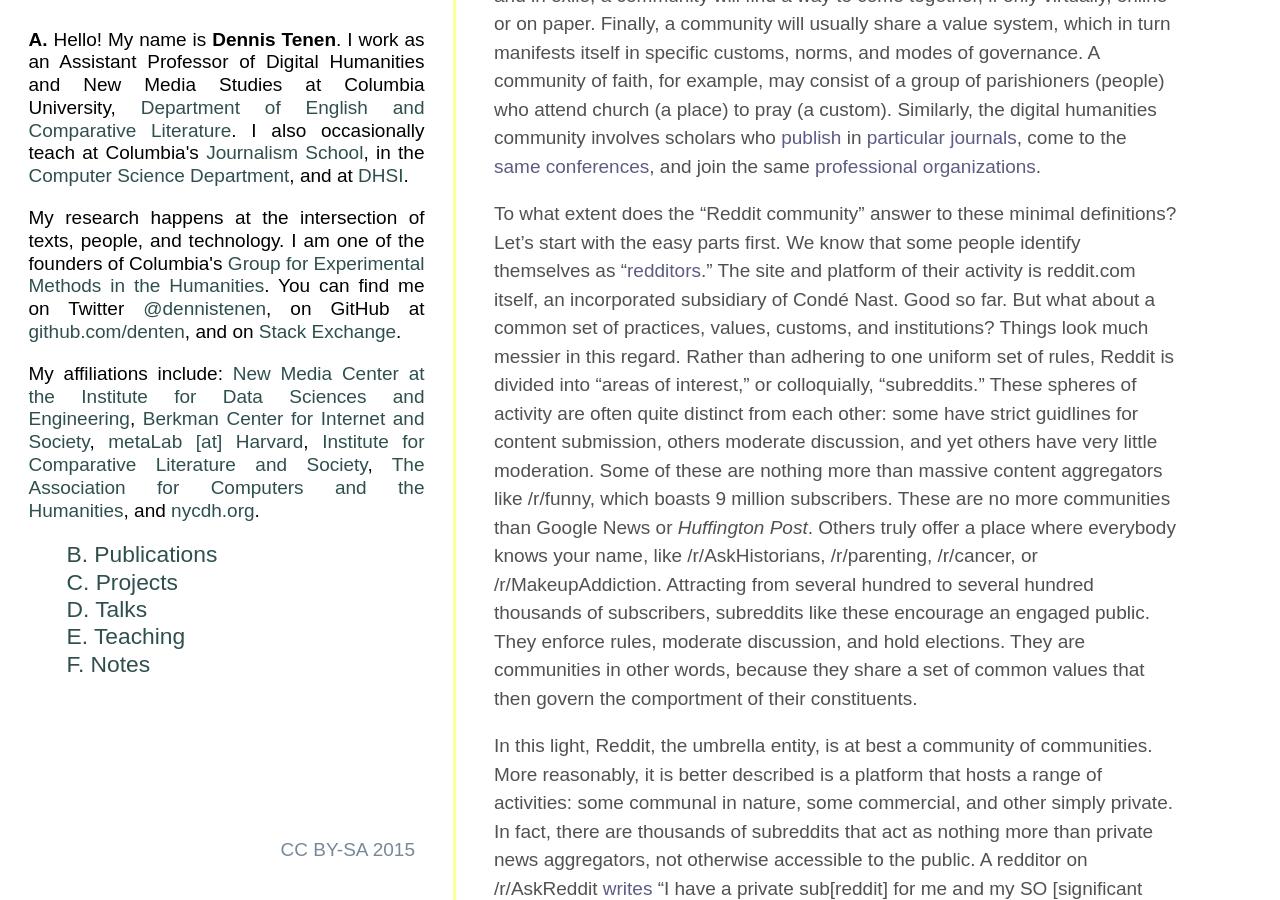
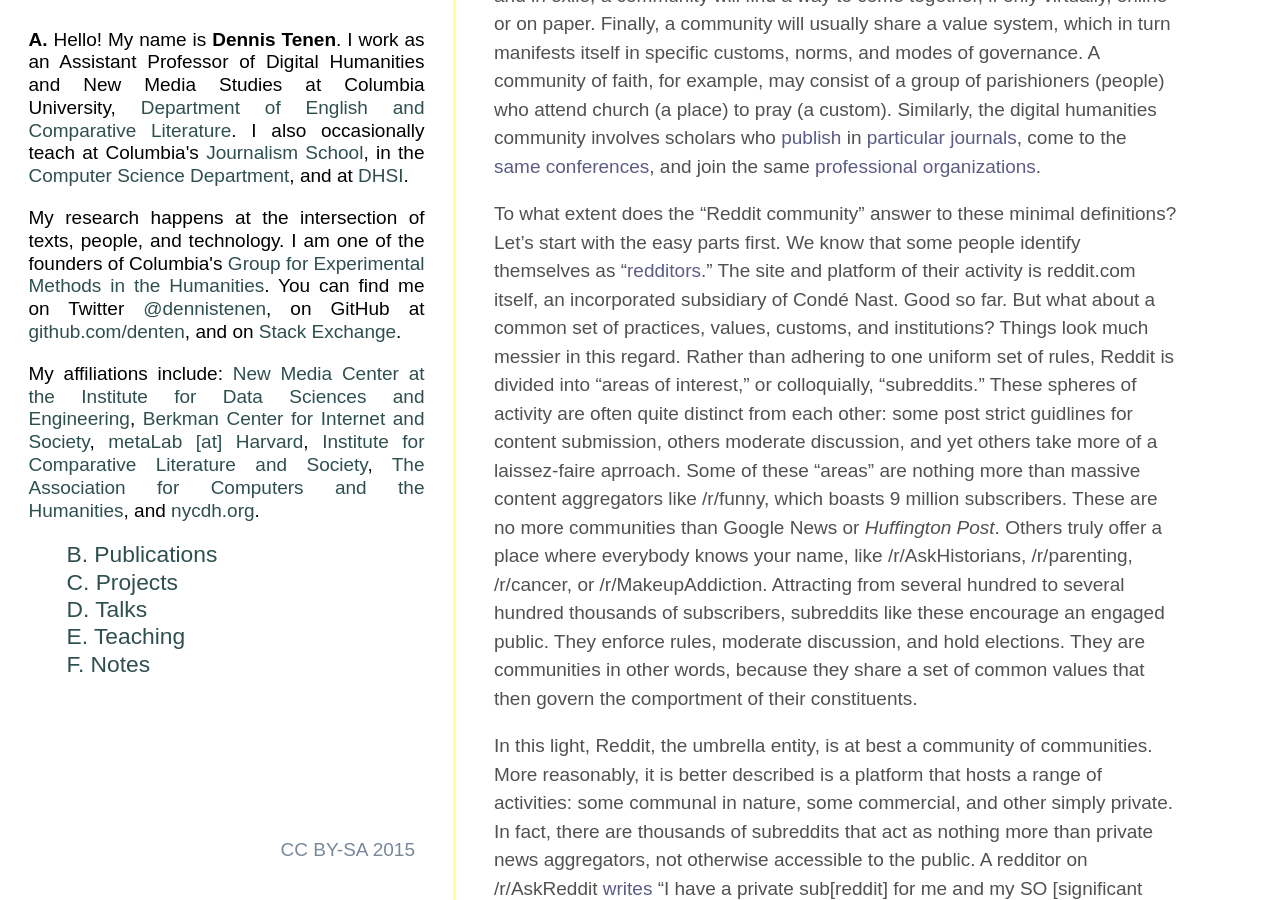
Before and after one commit to denten/denten.github.io, a Jekyll site: the page built from _posts/2015-07-29-reddit-community.md, in a window 1280 px wide and 900 px high, scrolled down 427 px. Built offline with Jekyll 4.4.1, drawn with Linux system fonts in a browser that asks for light colours; some web fonts are replaced.

Commit message:
minor spell changes

```diff
--- a/_posts/2015-07-29-reddit-community.md
+++ b/_posts/2015-07-29-reddit-community.md
@@ -41,17 +41,17 @@
 customs, and institutions? Things look much messier in this regard. Rather than
 adhering to one uniform set of rules, Reddit is divided into "areas of
 interest," or colloquially, "subreddits." These spheres of activity are often
-quite distinct from each other: some have strict guidlines for content
-submission, others moderate discussion, and yet others have very little
-moderation. Some of these are nothing more than massive content aggregators
-like /r/funny, which boasts 9 million subscribers. These are no more
-communities than Google News or *Huffington Post*. Others truly offer a place
-where everybody knows your name, like /r/AskHistorians, /r/parenting,
-/r/cancer, or /r/MakeupAddiction.  Attracting from several hundred to several
-hundred thousands of subscribers, subreddits like these encourage an engaged
-public. They enforce rules, moderate discussion, and hold elections. They are
-communities in other words, because they share a set of common values that then
-govern the comportment of their constituents.
+quite distinct from each other: some post strict guidlines for content
+submission, others moderate discussion, and yet others take more of a
+laissez-faire aprroach. Some of these "areas" are nothing more than massive
+content aggregators like /r/funny, which boasts 9 million subscribers. These
+are no more communities than Google News or *Huffington Post*. Others truly
+offer a place where everybody knows your name, like /r/AskHistorians,
+/r/parenting, /r/cancer, or /r/MakeupAddiction.  Attracting from several
+hundred to several hundred thousands of subscribers, subreddits like these
+encourage an engaged public. They enforce rules, moderate discussion, and hold
+elections. They are communities in other words, because they share a set of
+common values that then govern the comportment of their constituents.
 
 In this light, Reddit, the umbrella entity, is at best a community of
 communities. More reasonably, it is better described is a platform that hosts a
```
